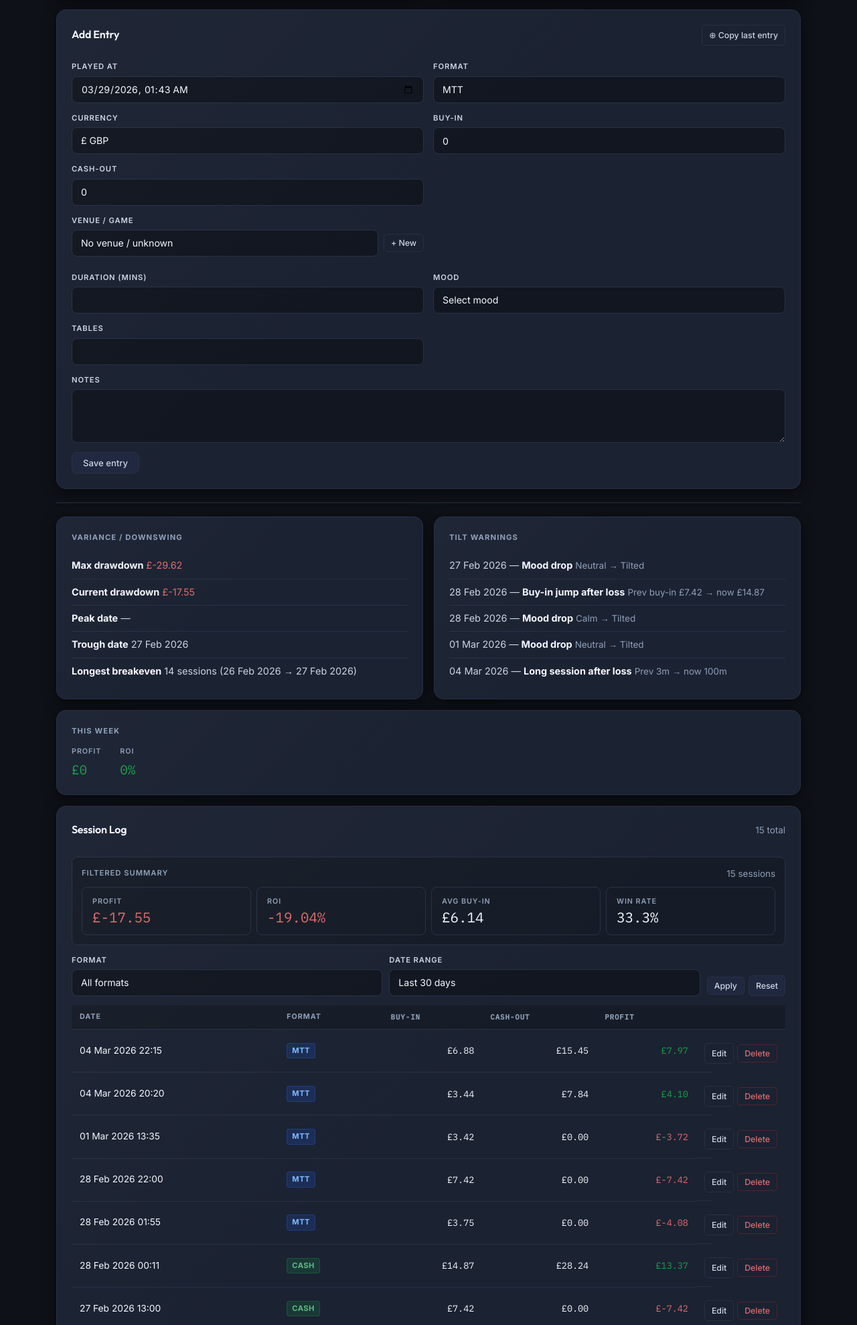
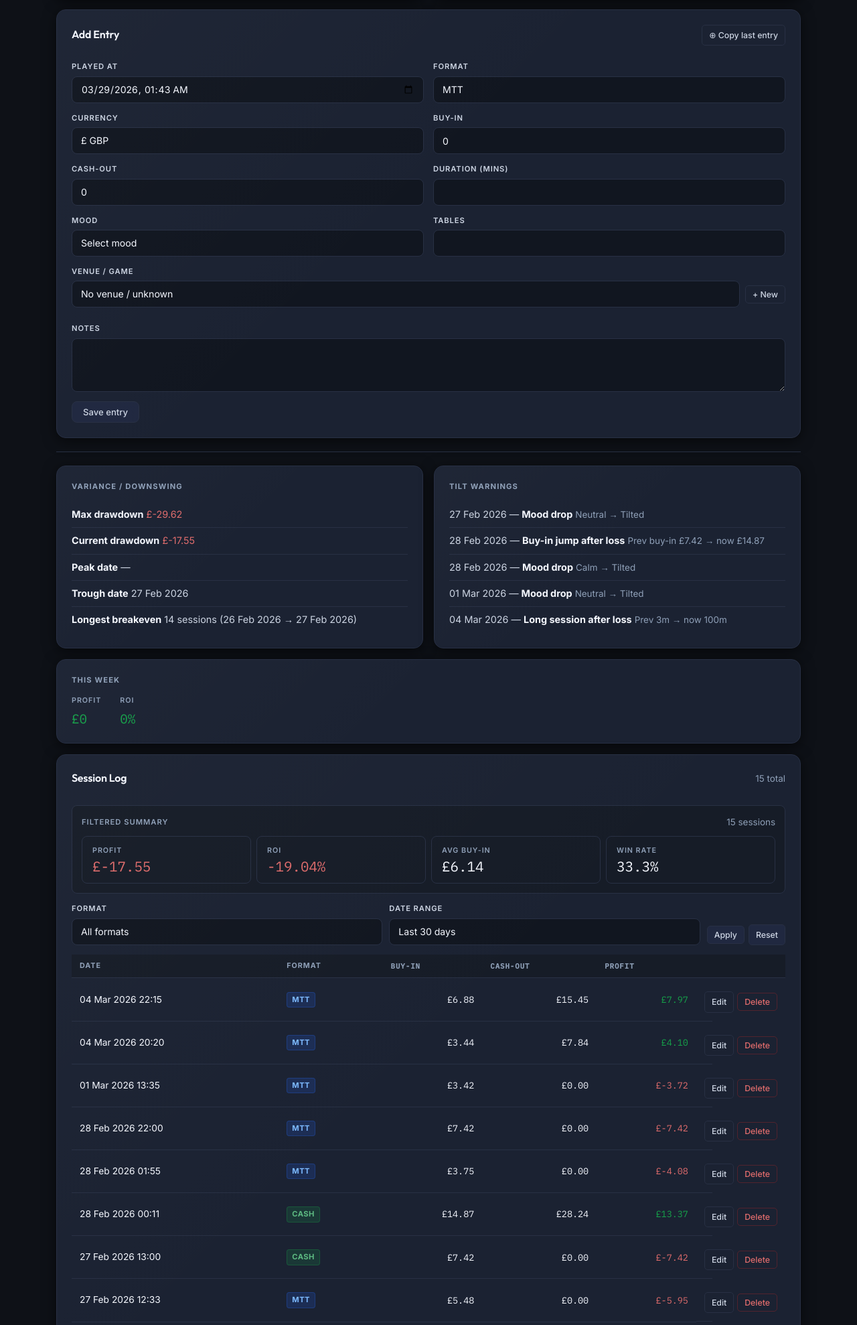
Before and after one commit to alp-min/poker-tracker, a Django app: page / in a window 1280 px wide. Shown: the part 1418-3396 px from the top of the page at 67% size. Run offline with Django 5.2, Linux system fonts and the light colour scheme; a user stored in the database is signed in; data comes from the database, SQL or seed files in the repository; data that the repository does not hold is empty.

Commit message:
tidy form layout remove empty spaces

```diff
--- a/pokerlog/templates/pokerlog/dashboard.html
+++ b/pokerlog/templates/pokerlog/dashboard.html
@@ -188,43 +188,38 @@
         <label for="{{ form.cash_out.id_for_label }}">Cash-out</label>
         {{ form.cash_out }}{{ form.cash_out.errors }}
       </div>
-      <div class="field"></div>
+      <div class="field">
+        <label for="{{ form.duration_minutes.id_for_label }}">Duration (mins)</label>
+        {{ form.duration_minutes }}{{ form.duration_minutes.errors }}
+      </div>
     </div>
     <div class="row">
       <div class="field">
+        <label for="{{ form.mood.id_for_label }}">Mood</label>
+        {{ form.mood }}{{ form.mood.errors }}
+      </div>
+      <div class="field">
+        <label for="{{ form.table_count.id_for_label }}">Tables</label>
+        {{ form.table_count }}{{ form.table_count.errors }}
+      </div>
+    </div>
+    <div class="row">
+      <div class="field" style="grid-column:1/-1;">
         <label>Venue / game</label>
         <div style="display:flex;gap:8px;align-items:center;">
           {{ form.venue }}{{ form.venue.errors }}
           <button type="button" id="addVenueBtn" class="btn secondary btn-sm"
-          data-url="{% url 'venue_create' %}"
-          data-csrf="{{ csrf_token }}"
-          style="white-space:nowrap;flex-shrink:0;">+ New</button>
+            data-url="{% url 'venue_create' %}"
+            data-csrf="{{ csrf_token }}"
+            style="white-space:nowrap;flex-shrink:0;">+ New</button>
         </div>
-        <div id="newVenueRow" style="display:none;margin-top:8px;display:none;gap:8px;align-items:center;">
+        <div id="newVenueRow" style="display:none;margin-top:8px;gap:8px;align-items:center;">
           <input type="text" id="newVenueName" placeholder="e.g. Nico's game" style="flex:1;" maxlength="100">
           <button type="button" id="saveVenueBtn" class="btn btn-sm" style="flex-shrink:0;">Save</button>
           <button type="button" id="cancelVenueBtn" class="btn secondary btn-sm" style="flex-shrink:0;">Cancel</button>
         </div>
         <div id="venueMsg" style="font-size:0.8rem;margin-top:4px;"></div>
       </div>
-      <div class="field"></div>
-    </div>
-    <div class="row">
-      <div class="field">
-        <label for="{{ form.duration_minutes.id_for_label }}">Duration (mins)</label>
-        {{ form.duration_minutes }}{{ form.duration_minutes.errors }}
-      </div>
-      <div class="field">
-        <label for="{{ form.mood.id_for_label }}">Mood</label>
-        {{ form.mood }}{{ form.mood.errors }}
-      </div>
-    </div>
-    <div class="row">
-      <div class="field">
-        <label for="{{ form.table_count.id_for_label }}">Tables</label>
-        {{ form.table_count }}{{ form.table_count.errors }}
-      </div>
-      <div class="field"></div>
     </div>
     <div class="field" style="margin-bottom:14px;">
       <label for="{{ form.notes.id_for_label }}">Notes</label>
```
